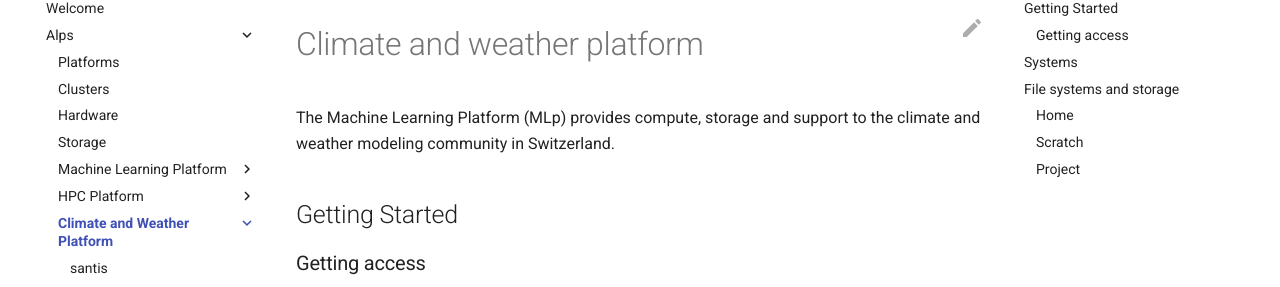
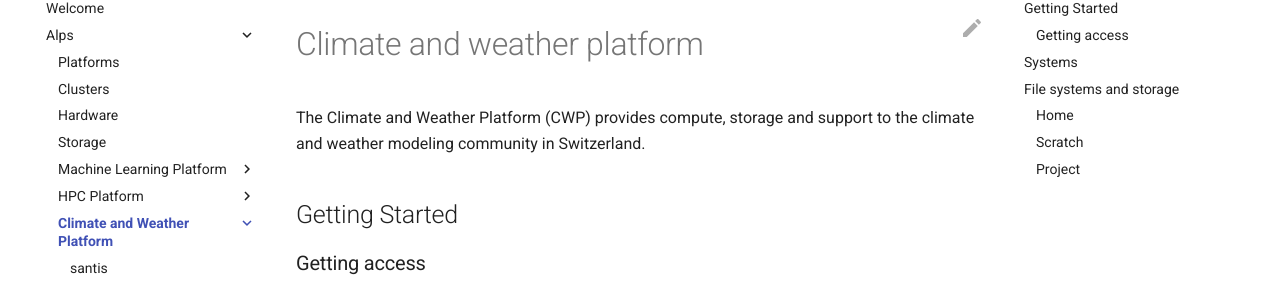
Before and after one commit to nickjbrowning/cscs-docs, an MkDocs documentation site: the page built from docs/platforms/cwp/index.md, in a window 1280 px wide and 900 px high. Shown: the part 217-504 px from the top of the window. Built offline with MkDocs 1.6.1 and Material for MkDocs 9.7.7, drawn with Linux system fonts in a browser that asks for light colours; comment, search, counter and statistics services are not loaded.

Commit message:
fix copy and paste error in CWP docs

```diff
--- a/docs/platforms/cwp/index.md
+++ b/docs/platforms/cwp/index.md
@@ -1,7 +1,7 @@
 [](){#ref-platform-cwp}
 # Climate and weather platform
 
-The Machine Learning Platform (MLp) provides compute, storage and support to the climate and weather modeling community in Switzerland.
+The Climate and Weather Platform (CWP) provides compute, storage and support to the climate and weather modeling community in Switzerland.
 
 ## Getting Started
 
```
